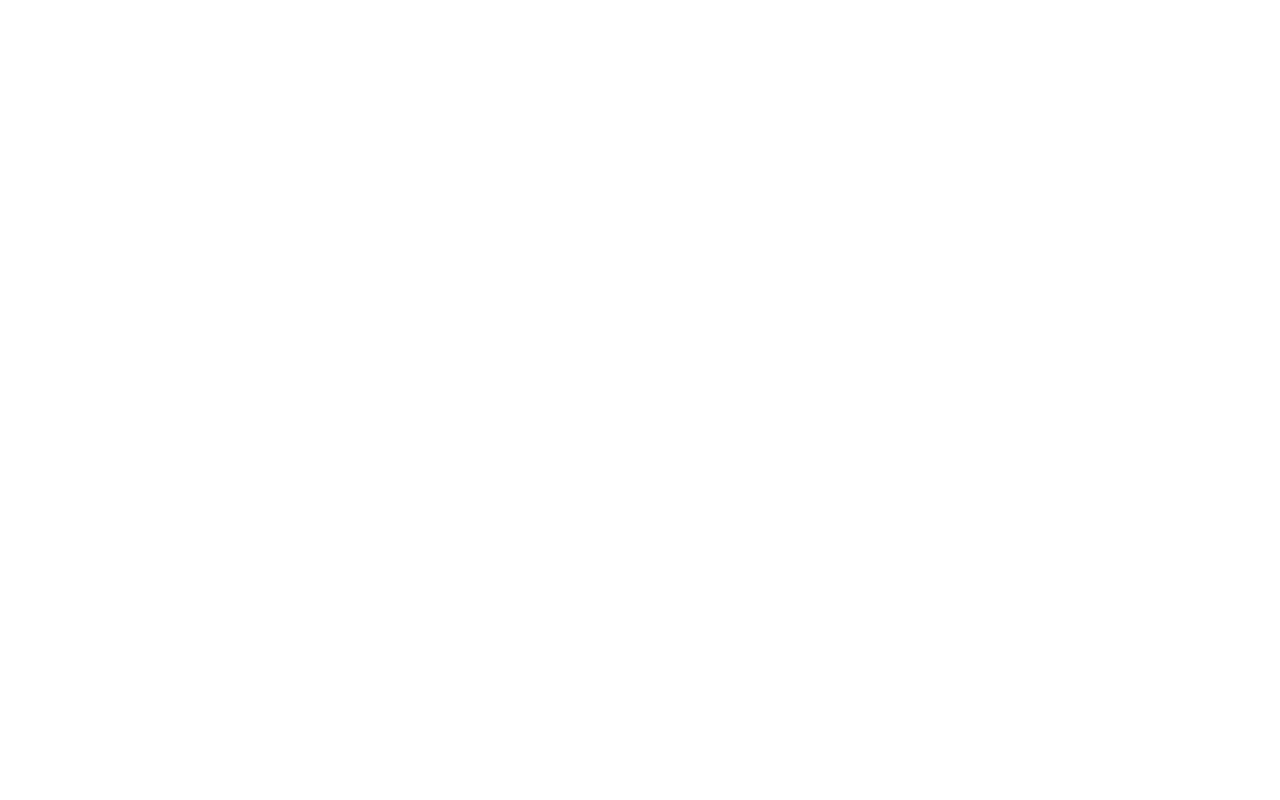
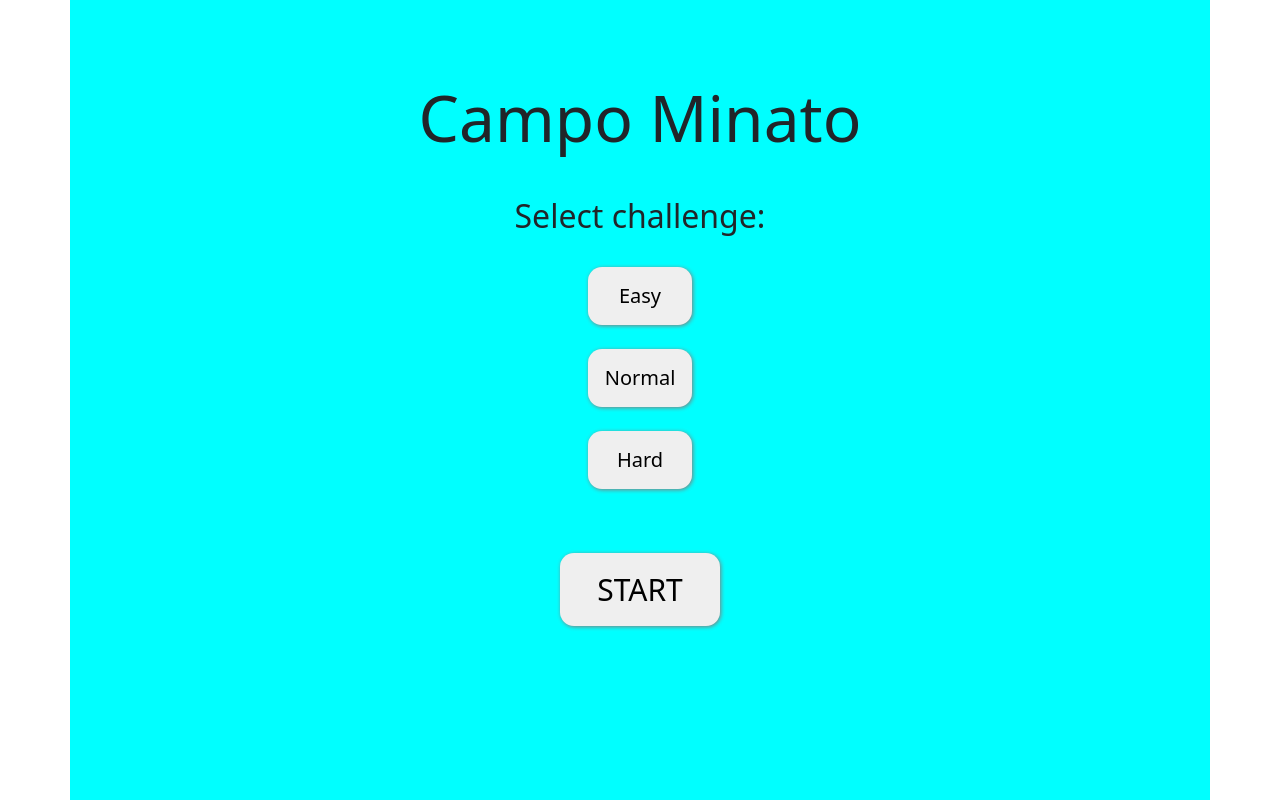
Before and after one commit to CyskoFR/js-campominato-dom, a plain HTML site: page index.html in a window 1280 px wide. Drawn offline with nearby package versions, Linux system fonts and the light colour scheme.

Commit message:
add base static game

```diff
--- a/css/style.css
+++ b/css/style.css
@@ -3,3 +3,74 @@
     padding: 0;
     box-sizing: border-box;
 }
+
+.container {
+    position: relative;
+    display: flex;
+    height: 100vh;
+    align-items: center;
+    justify-content: center;
+}
+
+/* ----- GAME START ----- */
+#game-start_box {
+    position: absolute;
+    width: 100%;
+    height: 100vh;
+    z-index: 2;
+    background-color: aqua;
+    /* display: none; */
+}
+
+#game-start_box h1 {
+    width: 100%;
+    font-size: 64px;
+    padding-top: 80px;
+}
+
+#difficulty-selector_box {
+    margin-top: 40px;
+    margin-bottom: 40px;
+}
+
+#game-start_box .mode-button {
+    display: flex;
+    justify-content: center;
+    align-items: center;
+    width: 64px;
+    margin-top: 24px;
+    padding: 14px 52px;
+    font-size: 20px;
+    font-weight: 500;
+    border: none;
+    border-radius: 14px;
+    box-shadow: 1px 1px 4px grey;
+}
+
+#start-game_button {
+    display: flex;
+    justify-content: center;
+    align-items: center;
+    width: 160px;
+    margin: 64px auto;
+    padding: 14px 52px;
+    font-size: 30px;
+    font-weight: 500;
+    border: none;
+    border-radius: 14px;
+    box-shadow: 1px 1px 4px grey;
+}
+/* ----- /GAME START ----- */
+
+.slot {
+    width: calc(100% / 10);
+    height: 90px;
+    border: 6px solid white;
+    border-radius: 12px;
+    background-color: wheat;
+    background-image: url(../img/thumb\ up.png);
+    background-position: center;
+    background-size: contain;
+    background-repeat: no-repeat;
+    box-shadow: 1px 1px 2px grey;
+}
--- a/index.html
+++ b/index.html
@@ -16,7 +16,18 @@
 </head>
 <body>
     <div class="container" id="container">
-
+        <div class="text-center" id="game-start_box">
+            <h1>Campo Minato</h1>
+            <div class="d-flex flex-column align-items-center" id="difficulty-selector_box">
+                <h2>Select challenge:</h2>
+                <button class="mode-button" id="easy" onclick="changeDifficulty1()">Easy</button>
+                <button class="mode-button" id="normal" onclick="changeDifficulty2()">Normal</button>
+                <button class="mode-button" id="hard" onclick="changeDifficulty3()">Hard</button>
+            </div>
+            <button id="start-game_button" onclick="startGame()">START</button>
+        </div>
+        <div class="d-flex flex-wrap" id="main-game_box">
+        </div>
     </div>
     <script src="js/main.js"></script>
 </body>
--- a/js/main.js
+++ b/js/main.js
@@ -1,5 +1,6 @@
 // Il computer deve generare 16 numeri casuali tra 1 e 100.
 // I numeri non possono essere duplicati.
+
 // In seguito deve chiedere all’utente (100 - 16) volte di inserire un numero alla volta, sempre compreso tra 1 e 100.
 // L’utente non può inserire più volte lo stesso numero.
 // Se il numero è presente nella lista dei numeri generati, la partita termina, altrimenti si continua chiedendo all’utente un altro numero.
@@ -10,3 +11,75 @@
 // con difficoltà 0 => tra 1 e 100
 // con difficoltà 1 => tra 1 e 80
 // con difficoltà 2 => tra 1 e 50
+
+
+let slotNumber = 0;
+const numbers = [];
+const mainGameBox = document.getElementById("main-game_box");
+
+function changeDifficulty1() {
+    return slotNumber = 100;
+}
+function changeDifficulty2() {
+    return slotNumber = 80;
+}
+function changeDifficulty3() {
+    return slotNumber = 50;
+}
+
+function getRandomNumber(min, max) {
+    return Math.floor(Math.random() * (max - min + 1)) + min;
+}
+
+while (numbers.length < 16) {
+    let num = getRandomNumber(1, 100);
+    if (!numbers.includes(num)) {
+        numbers.push(num);
+    }
+
+}
+console.log(numbers);
+
+function startGame() {
+    if (slotNumber === 100 || slotNumber === 80 || slotNumber === 50) {
+        document.getElementById("game-start_box").style.display = "none";
+    } else {
+        alert("Select difficulty level")
+    }
+    for (let i = 1; i <= slotNumber; i++) {
+        const slot = document.createElement("div");
+        slot.classList.add("slot");
+        mainGameBox.append(slot)
+    }
+}
+
+
+
+
+
+
+
+
+
+
+
+
+// const list = document.querySelector(".list");
+
+// for( let i = 1; i <= 100; i++ ) {
+//     const element = document.createElement("li");
+
+//     element.classList.add("item");
+//     element.innerText = i;
+//     list.append(element);
+//     if (i % 3 === 0 && i % 5 === 0) {
+//         element.innerText = "FizzBuzz"
+//         element.style.backgroundColor = "#f0466f"
+//     }   else if (i % 5 === 0) {
+//         element.innerText = "Buzz"
+//         element.style.backgroundColor = "#ffd166"
+//     }   else if (i % 3 === 0) {
+//         element.innerText = "Fizz"
+//         element.style.backgroundColor = "#0bd6a1"
+//     }
+// }
```
Also changed, not shown: img/thumb up.png (added).
